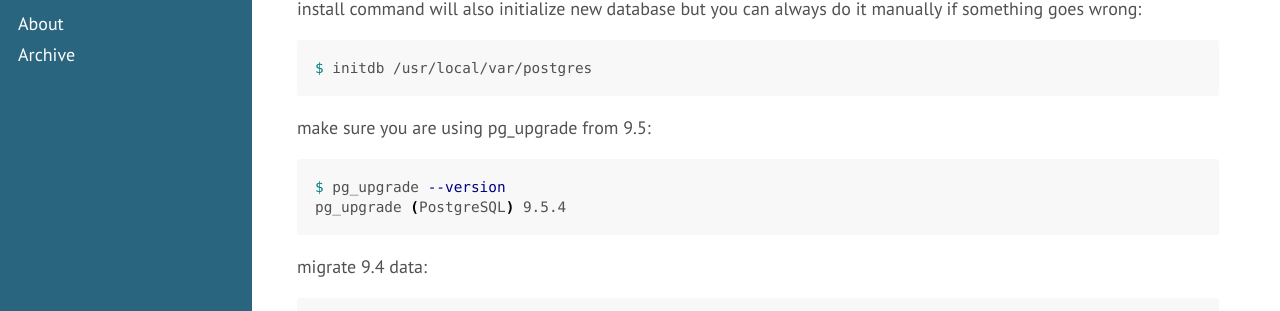
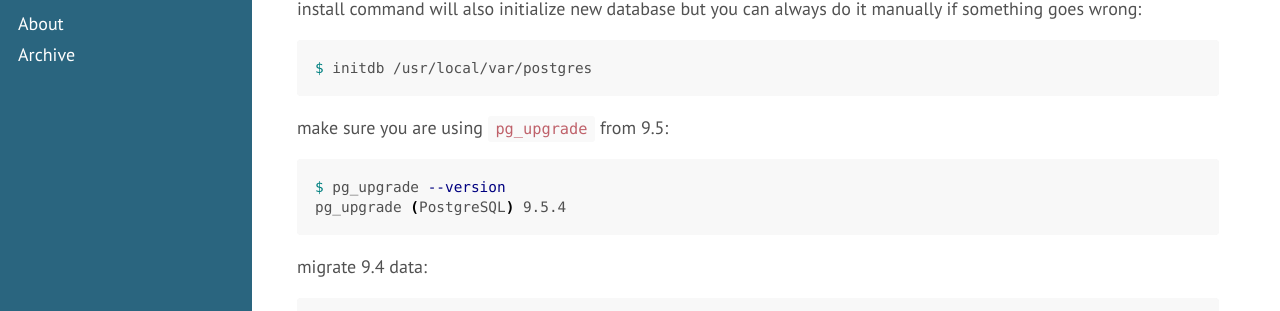
Before and after one commit to tap349/tap349.github.io, a Jekyll site: the page built from _posts/2016-09-22-migrate-from-postgresql-94-to-95.md, in a window 1280 px wide and 900 px high, scrolled down 340 px. Shown: the part 144-455 px from the top of the window. Built offline with Jekyll 4.4.1, drawn with Linux system fonts in a browser that asks for light colours.

Commit message:
update 2016-11-08_18:29:03

````diff
--- a/_posts/2016-09-22-migrate-from-postgresql-94-to-95.md
+++ b/_posts/2016-09-22-migrate-from-postgresql-94-to-95.md
@@ -32,7 +32,7 @@ you can always do it manually if something goes wrong:
 $ initdb /usr/local/var/postgres
 ```
 
-make sure you are using pg_upgrade from 9.5:
+make sure you are using `pg_upgrade` from 9.5:
 
 ```sh
 $ pg_upgrade --version
````
